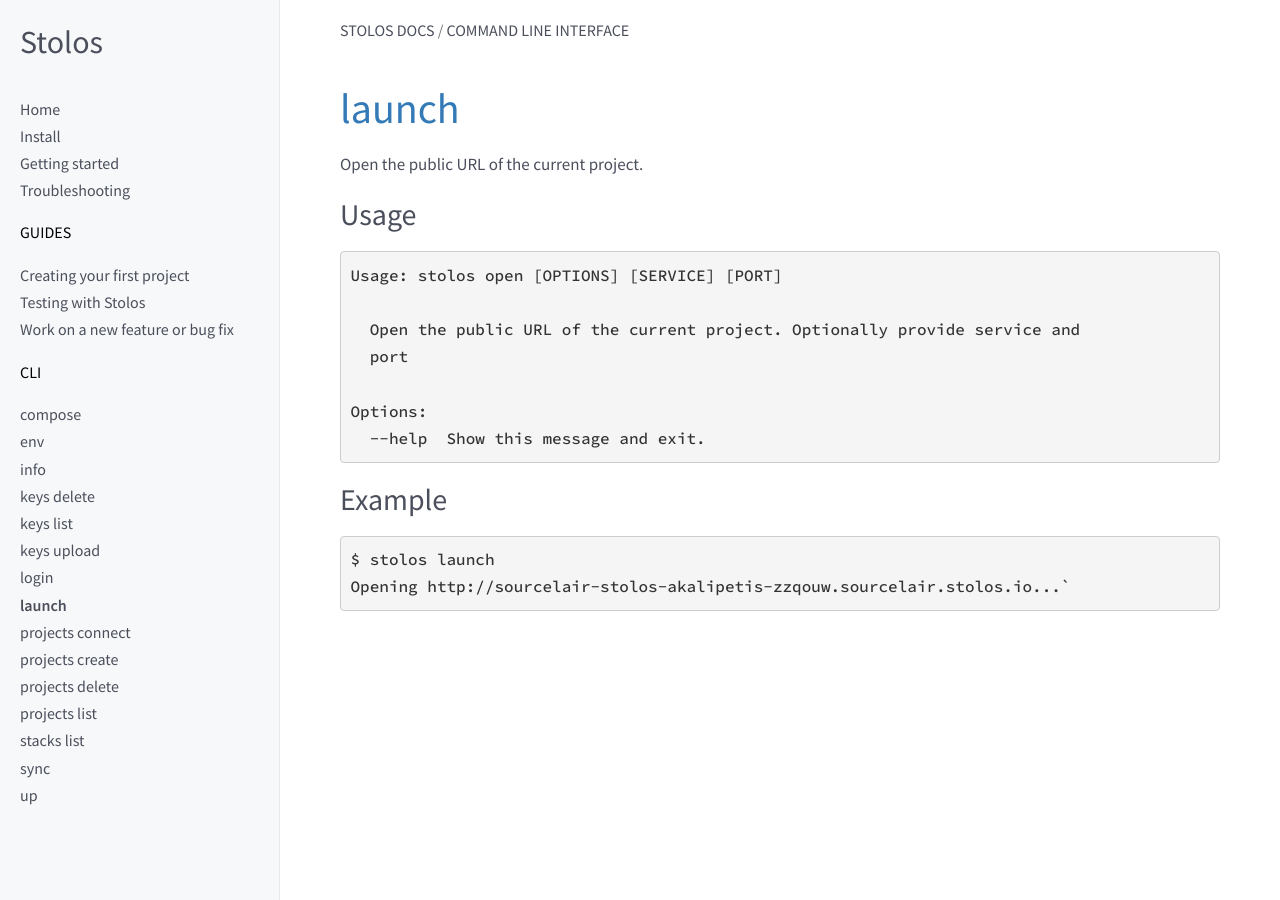
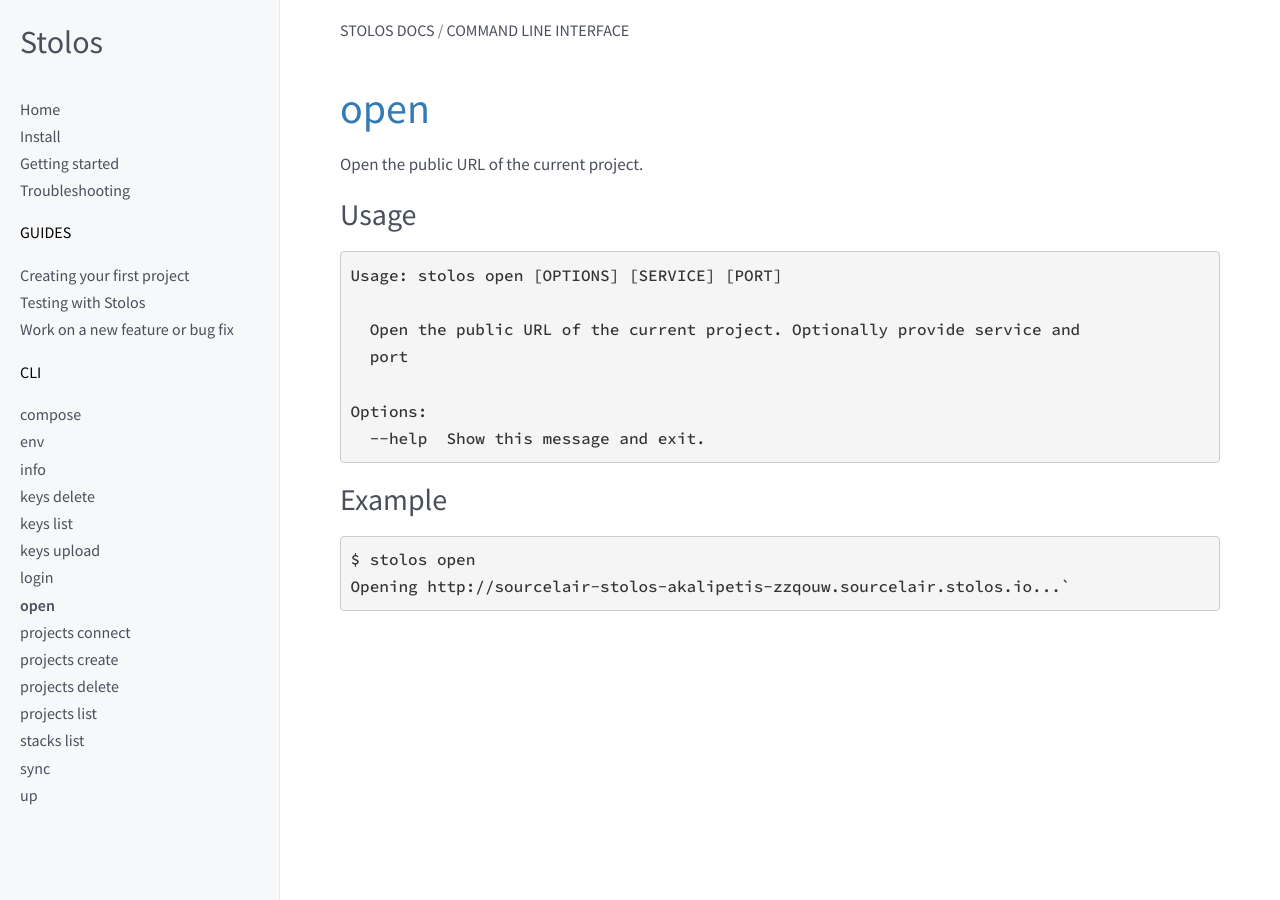
Before and after one commit to stolos/docs.stolos.io, a Jekyll site: the page built from _cli/open.md, in a window 1280 px wide. Built offline with Jekyll 4.4.1, drawn with Linux system fonts in a browser that asks for light colours.

Commit message:
Properly rename `stolos launch` to `stolos open`

````diff
--- a/_cli/open.md
+++ b/_cli/open.md
@@ -1,6 +1,8 @@
 ---
-title: launch
+title: open
 layout: cli_page
+redirect_from:
+  - /cli/launch/
 ---
 
 Open the public URL of the current project.
@@ -19,6 +21,6 @@
 
 ## Example
 ```
-$ stolos launch
+$ stolos open
 Opening http://sourcelair-stolos-akalipetis-zzqouw.sourcelair.stolos.io...`
 ```
````
